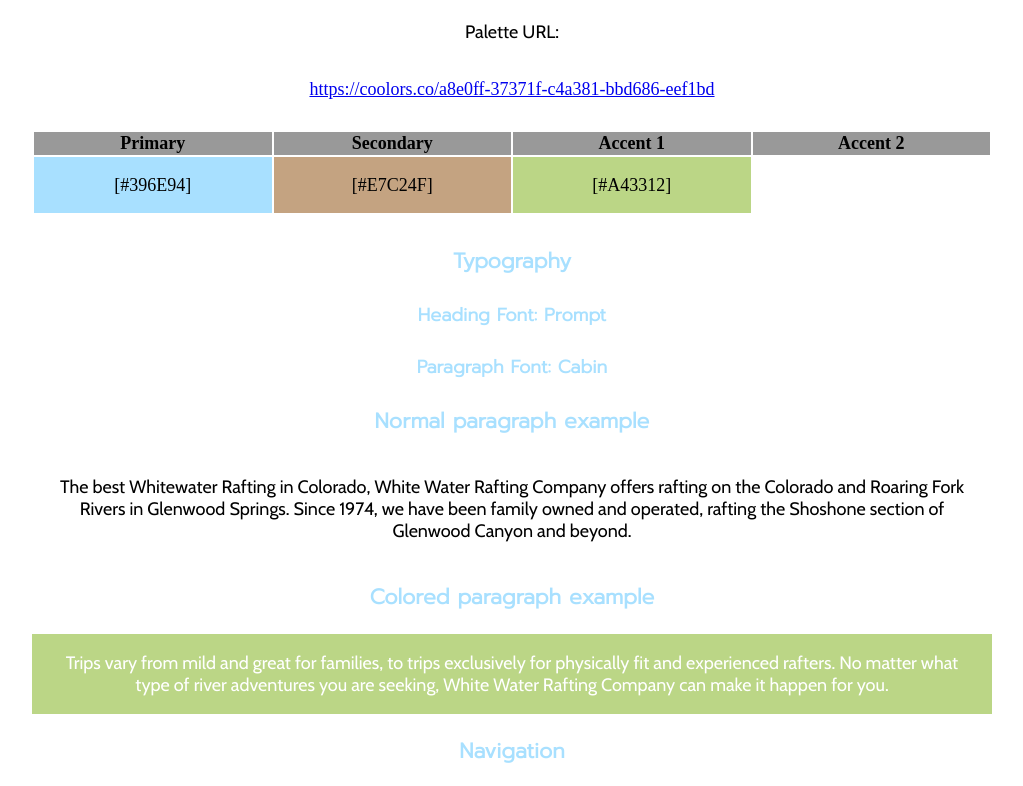
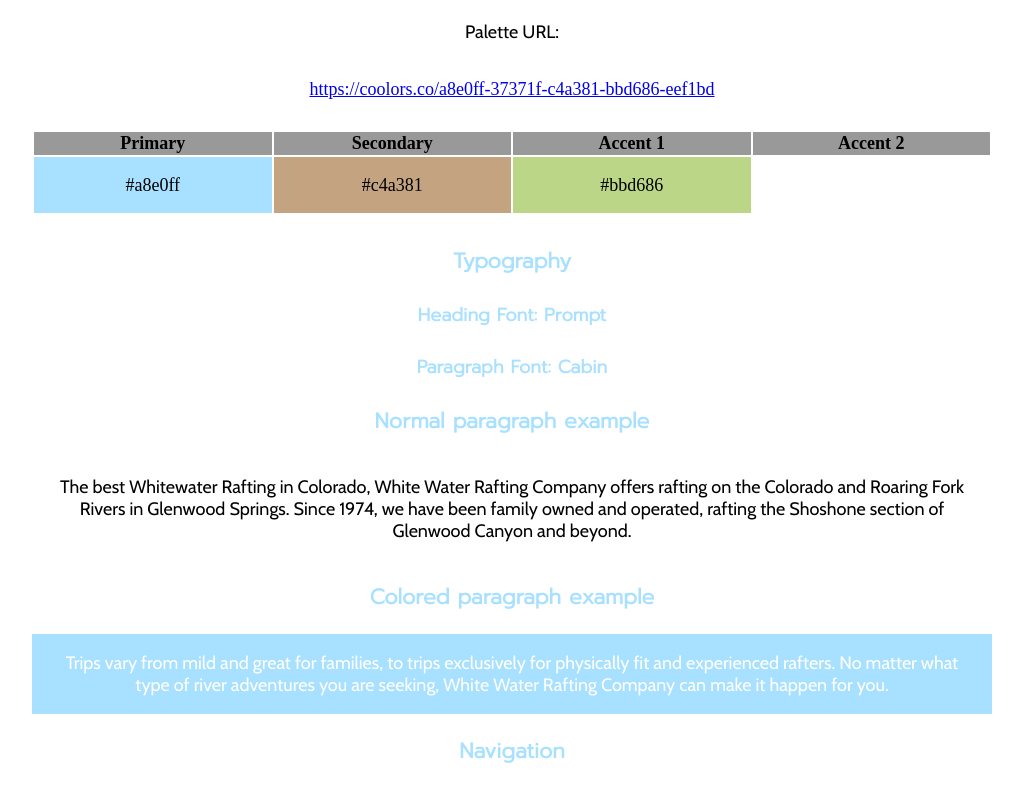
Before and after one commit to brrennnnt/wdd130, a plain HTML site: page wwr/site-plan-rafting.html in a window 1280 px wide. Shown: the part 1340-2126 px from the top of the page, without its empty margins (128-1151 px from the left). Drawn offline with nearby package versions, Linux system fonts and the light colour scheme.

Commit message:
replaced numbers with chosen color codes

```diff
--- a/wwr/site-plan-rafting.html
+++ b/wwr/site-plan-rafting.html
@@ -54,9 +54,9 @@
       </tr>
       <!-- Replace the numbers in the boxes below with your hex color codes. Then switch to the site-plan.css file and change your colors there as well. -->
       <tr>
-        <td class="primary">[#396E94]</td>
-        <td class="secondary">[#E7C24F]</td>
-        <td class="accent1">[#A43312]</td>
+        <td class="primary">#a8e0ff</td>
+        <td class="secondary">#c4a381</td>
+        <td class="accent1">#bbd686</td>
         <td class="accent2"></td>
       </tr>
     </table>
--- a/wwr/styles/site-plan-rafting.css
+++ b/wwr/styles/site-plan-rafting.css
@@ -21,7 +21,7 @@ Fonts are separated by a & */
   --headline-color-on-color: white; /* headlines on a colored background */
   --paragraph-color-on-white: #a8e0ff; /* paragraph text on a white background */
   --paragraph-color-on-color: white; /* paragraph text on a colored background */
-  --paragraph-background-color: #bbd686  ;
+  --paragraph-background-color: #a8e0ff;
   --nav-link-color: #a8e0ff;
   --nav-background-color: #c4a381;
   --nav-hover-link-color: white;
```
